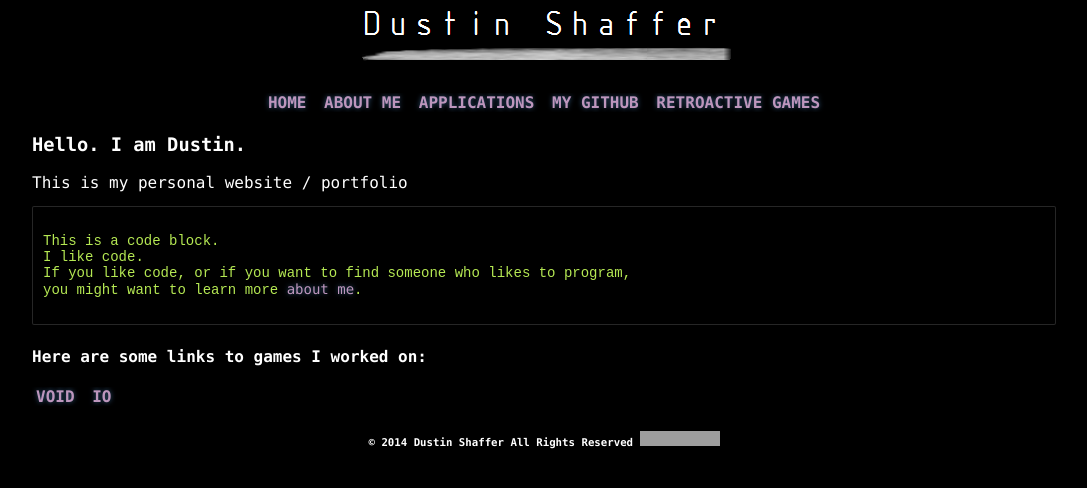
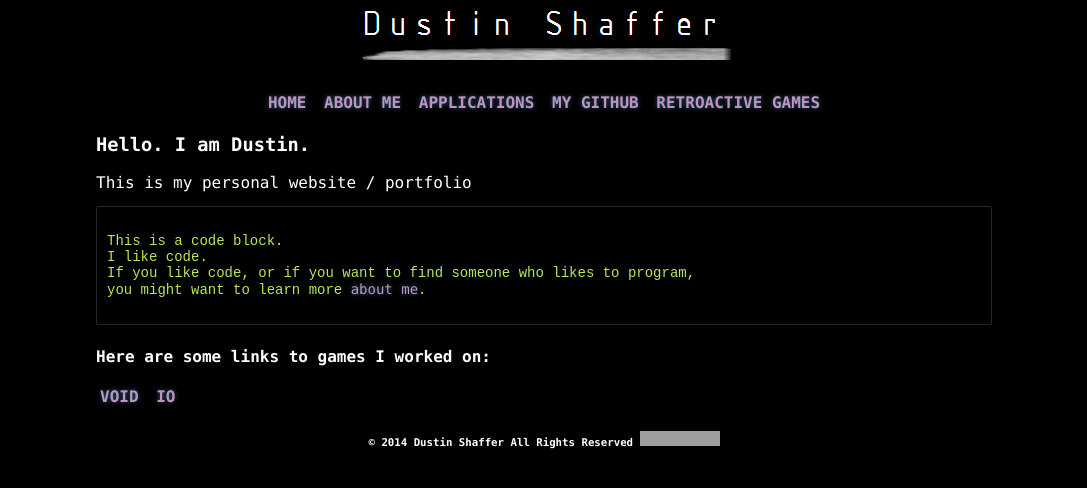
Before and after one commit to misterdustinface/misterdustinface.github.io, a Jekyll site: the page built from index.html, in a window 1280 px wide. Shown: the top 488 px of the page, without its empty margins (96-1183 px from the left). Built offline with Jekyll 4.4.1, drawn with Linux system fonts in a browser that asks for light colours; nearby versions of some CDN libraries; the list of posts is cut into pages by our own code; a style sheet for code colours, icons or effects is not loaded; grey boxes are pictures that could not be loaded.

Commit message:
Update theme.css

```diff
--- a/css/theme1/theme.css
+++ b/css/theme1/theme.css
@@ -22,7 +22,7 @@
 /* General & 'Reset' Stuff */
 
 .homebar  {margin: 0 auto; text-align: center;            }
-.container{margin: 0 auto; text-align: left;   width: 80%;}
+.container{margin: 0 auto; text-align: left;   width: 70%;}
 .post     {margin: 0 auto; text-align: center; width: 70%;}
 .paper    {                text-align: left;              }
 .footer   {margin: 0 auto; text-align: center;            }
```
